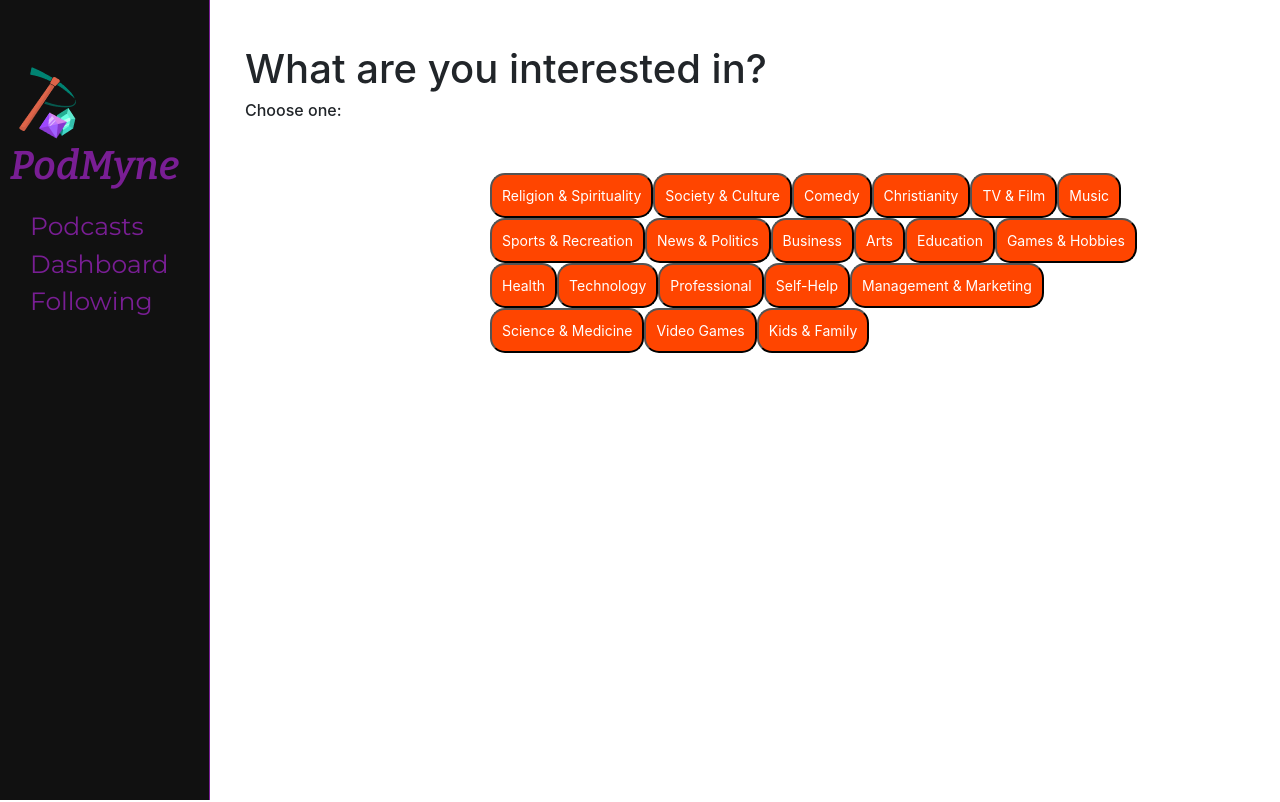
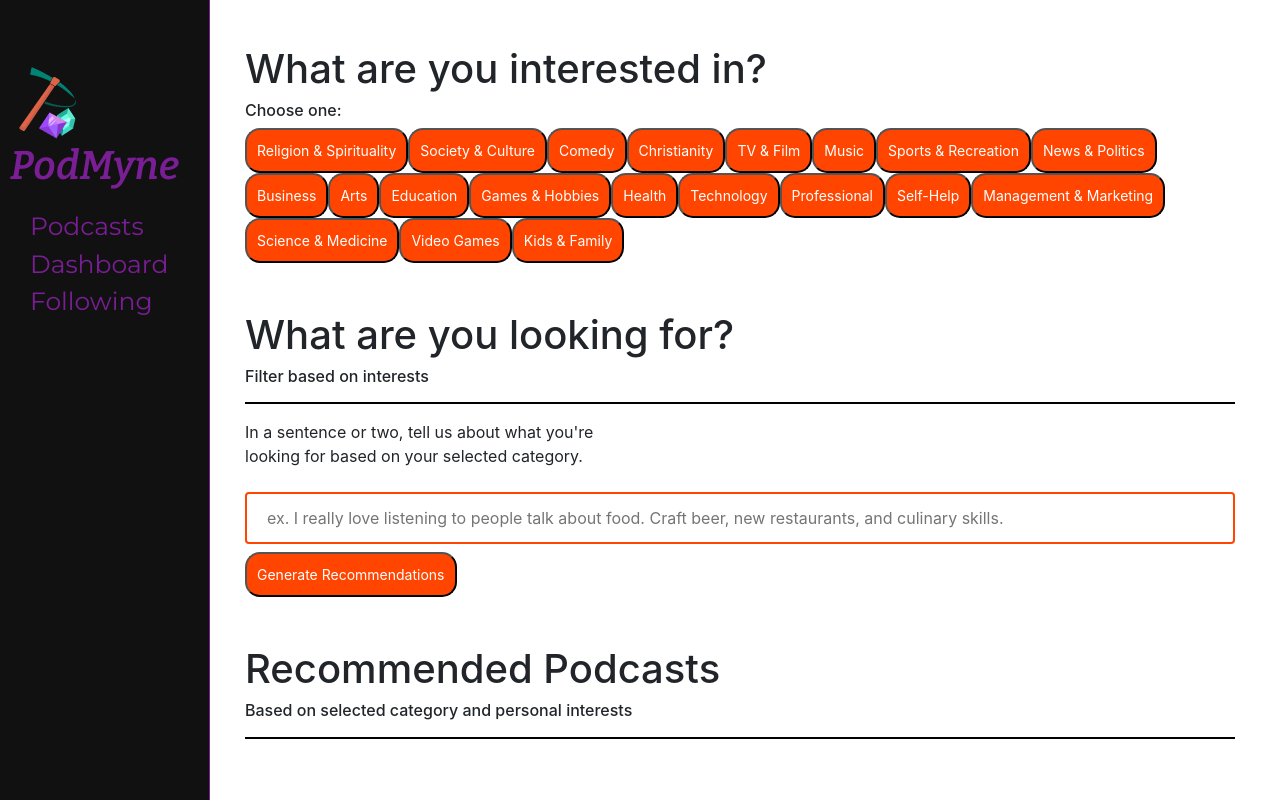
Before and after one commit to Orange-Iguanas/podcasts-frontend, a React (Create React App) app in the folder podcast/: page / in a window 1280 px wide. Shown: the top 802 px of the page. Built offline with nearby package versions, Linux system fonts and the light colour scheme.

Commit message:
state selection one input behind but working

```diff
--- a/podcast/src/App.js
+++ b/podcast/src/App.js
@@ -2,19 +2,19 @@ import './App.css';
 import React from 'react';
 import { useRef } from 'react';
 import { useState, useEffect } from 'react';
-import ButtonContainer from './Components/buttons';
+import ButtonContainer from './Components/ButtonContainer';
 // import Card from 'react-bootstrap/Card';
 
 
 function App() {
   const [categorySelection, setCategorySelection] = useState('');
+  const [recommendations, setRecommendations] = useState([]);
   const descriptionInput = useRef(null);
-  const [recommendations, setRecommendations] = useState([]);
 
 
   const recommendRun = async (event) => {
     event.preventDefault();
-    const userCat = categorySelection.current.value;
+    const userCat = categorySelection;
     const userDes = descriptionInput.current.value;
     const body = JSON.stringify({
         userCat, userDes
@@ -32,10 +32,10 @@ function App() {
         body: body,
       })
       console.log("response", response);
-      console.log(userCat, userDes);
-      console.log(body);
+      // console.log(userCat, userDes);
+      // console.log(body);
       const data = await response.json();
-      console.log("data", data);
+      // console.log("data", data);
       setRecommendations(data);
     } catch(error) {
       console.error(error)
@@ -48,68 +48,24 @@ function App() {
   return (
     <div className="App">
     <nav className="nav">
-      <h1 className="PodMyne"><img
-        // width={50}
-        // height={50}
-        src="/Group32.png"/> PodMyne</h1>
+      <h1 className="PodMyne">
+      <img src="/Group32.png" alt="logo"/>
+        PodMyne
+      </h1>
       <div className="navlist">
-        <li>
-          Podcasts
-        </li>
-        <li>
-          Dashboard
-        </li>
-        <li>
-          Following
-        </li>
+        <li>Podcasts</li>
+        <li>Dashboard</li>
+        <li>Following</li>
       </div>
     </nav>
       {/* <form className="details" onSubmit={recommendRun}> */}
         <h1>What are you interested in?</h1>
         <h6>Choose one:</h6>
         <div className="buttonGroup">
-        <ButtonContainer/>
-          {/* <input type="button" value="Religion & Spirituality" ref={categorySelection}/>
-          <input type="button" value="Society & Culture" ref={categorySelection}/>
-          <input type="button" value="Comedy" ref={categorySelection}/>
-          <input type="button" value="Christianity" ref={categorySelection}/>
-          <input type="button" value="TV & Film" ref={categorySelection}/>
-          <input type="button" value="Music" ref={categorySelection}/>
-          <input type="button" value="Sports & Recreation" ref={categorySelection}/>
-          <input type="button" value="News & Politics" ref={categorySelection}/>
-          <input type="button" value="Business" ref={categorySelection}/>
-          <input type="button" value="Arts" ref={categorySelection}/>
-          <input type="button" value="Education" ref={categorySelection}/>
-          <input type="button" value="Games & Hobbies" ref={categorySelection}/>
-          <input type="button" value="Health" ref={categorySelection}/>
-          <input type="button" value="Technology" ref={categorySelection}/>
-          <input type="button" value="Professional" ref={categorySelection}/>
-          <input type="button" value="Self-Help" ref={categorySelection}/>
-          <input type="button" value="Management & Marketing" ref={categorySelection}/>
-          <input type="button" value="Science & Medicine" ref={categorySelection}/>
-          <input type="button" value="Video Games" ref={categorySelection}/>
-          <input type="button" value="Kids & Family" ref={categorySelection}/> */}
-          {/* <button ref={categorySelection} value="Religion & Spirituality" type="submit" className="buttons">Religion & Spirituality</button>
-          <button ref={categorySelection} value="Society & Culture" type="submit" className="buttons">Society & Culture</button>
-          <button ref={categorySelection} value="Comedy" type="submit" className="buttons">Comedy</button>
-          <button ref={categorySelection} value="Christianity" type="button" className="buttons">Christianity</button>
-          <button ref={categorySelection} value="TV & Film" type="submit" className="buttons">TV & Film</button>
-          <button ref={categorySelection} value="Music" type="submit" className="buttons">Music</button>
-          <button ref={categorySelection} value="Sports & Recreation" type="submit" className="buttons">Sports & Recreation</button>
-          <button ref={categorySelection} value="News & Politics" type="submit" className="buttons">News & Politics</button>
-          <button ref={categorySelection} value="Business" type="submit" className="buttons">Business</button>
-          <button ref={categorySelection} value="Arts" type="submit" className="buttons">Arts</button>
-          <button ref={categorySelection} value="Education" type="submit" className="buttons">Education</button>
-          <button ref={categorySelection} value="Games & Hobbies" type="submit" className="buttons">Games & Hobbies</button>
-          <button ref={categorySelection} value="Health" type="submit" className="buttons">Health</button>
-          <button ref={categorySelection} value="Technology" type="submit" className="buttons">Technology</button>
-          <button ref={categorySelection} value="Professional" type="submit" className="buttons">Professional</button>
-          <button ref={categorySelection} value="Self-Help" type="submit" className="buttons">Self-Help</button>
-          <button ref={categorySelection} value="Management & Marketing" type="submit" className="buttons">Management & Marketing</button>
-          <input type="button" ref={categorySelection} value="Science & Medicine" className="buttons"/>
-          <button ref={categorySelection} value="Video Games" type="submit" className="buttons">Video Games</button>
-          <button ref={categorySelection} value="Kids & Family" type="submit" className="buttons">Kids & Family</button>
-          <input type="button" value="Music" ref={categorySelection}/> */}
+          <ButtonContainer
+            categorySelection={categorySelection}
+            setCategorySelection={setCategorySelection}
+          />
         </div>
         <br />
         <br />
@@ -119,7 +75,7 @@ function App() {
           <hr className="solid"></hr>
           <p>In a sentence or two, tell us about what you're <br /> looking for based on your selected category. </p>
           <input type="text" placeholder="ex. I really love listening to people talk about food. Craft beer, new restaurants, and culinary skills." ref={descriptionInput}/>
-          <input type="submit" classname="generateButton" value="Generate Recommendations"/>
+          <input type="submit" className="generateButton" value="Generate Recommendations"/>
         </form>
       <br />
       <br />
@@ -135,12 +91,14 @@ function App() {
                       <img
                         width={200}
                         height={200}
-                        src={recommendation.image}/>
+                        src={recommendation.image}
+                        alt="cardImg"
+                      />
                       <h5 className="recTitle"><b>{recommendation.title}</b></h5>
                       <h6 className="recAuthor"><b>{recommendation.author}</b></h6>
                       <h6 className="recCategory"><u>Category:</u> {recommendation.categories}</h6>
                       <div className="recDescription">{recommendation.description}</div>
-                        <a href={recommendation.website} target='_blank' className="recWebsite">View Website</a>
+                      <a href={recommendation.website} rel="noopener noreferrer" target="_blank" className="recWebsite">View Website</a>
                     </ul>
                   {console.log(recommendations)}
                 </div>
--- a/podcast/src/Components/buttons.js
+++ b/podcast/src/Components/ButtonContainer.js
@@ -1,24 +1,28 @@
 import React from 'react';
-import { useState, useEffect } from 'react';
-import { useRef } from 'react';
+// import { useState, useEffect } from 'react';
+// import { useRef } from 'react';
 
-function ButtonContainer() {
+function ButtonContainer({ categorySelection, setCategorySelection }) {
     // const categorySelection = useRef('');
     const array = [ 'Religion & Spirituality', 'Society & Culture', 'Comedy', 'Christianity', 'TV & Film', 'Music', 'Sports & Recreation', 'News & Politics', 'Business', 'Arts', 'Education', 'Games & Hobbies', 'Health', 'Technology', 'Professional', 'Self-Help', 'Management & Marketing', 'Science & Medicine', 'Video Games', 'Kids & Family'];
 
-    useEffect(() => {
-    },[]);
+    const handleClick = (e) => {
+      console.log("value: " + e.target.value)
+      setCategorySelection(e.target.value);
+      console.log('category selection: ' + categorySelection)
+    }
 
     return (
-      <div className="App">
+      <div>
         {
-          array.map((item) => {
+          array.map((item, index) => {
             return(
-              <input type="button" value={item}
-            //   onClick={
-            //     categorySelection(item)
-            //   }
-            />
+              <input
+                key={index}
+                type="button"
+                value={item}
+                onClick={handleClick}
+              />
             );
           })
         }
```
Also changed, not shown: 1 other file (tests, documents, lock files or other folders). Lines whose indentation alone changed are shown as unchanged.
